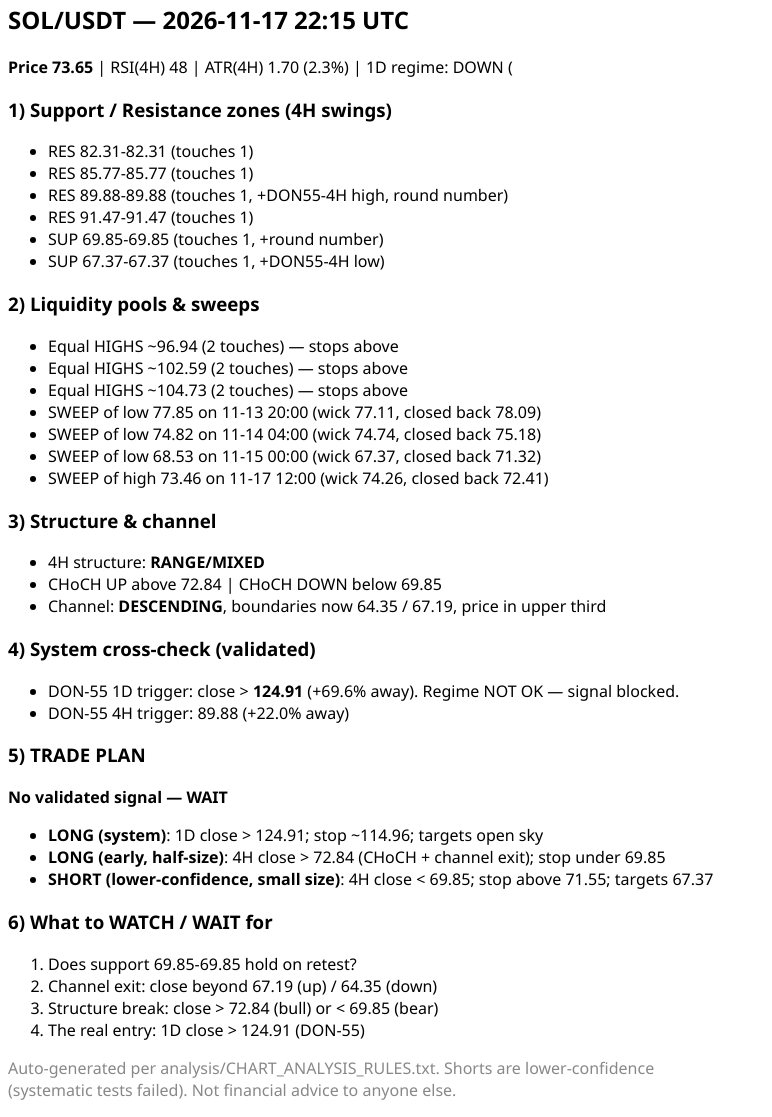
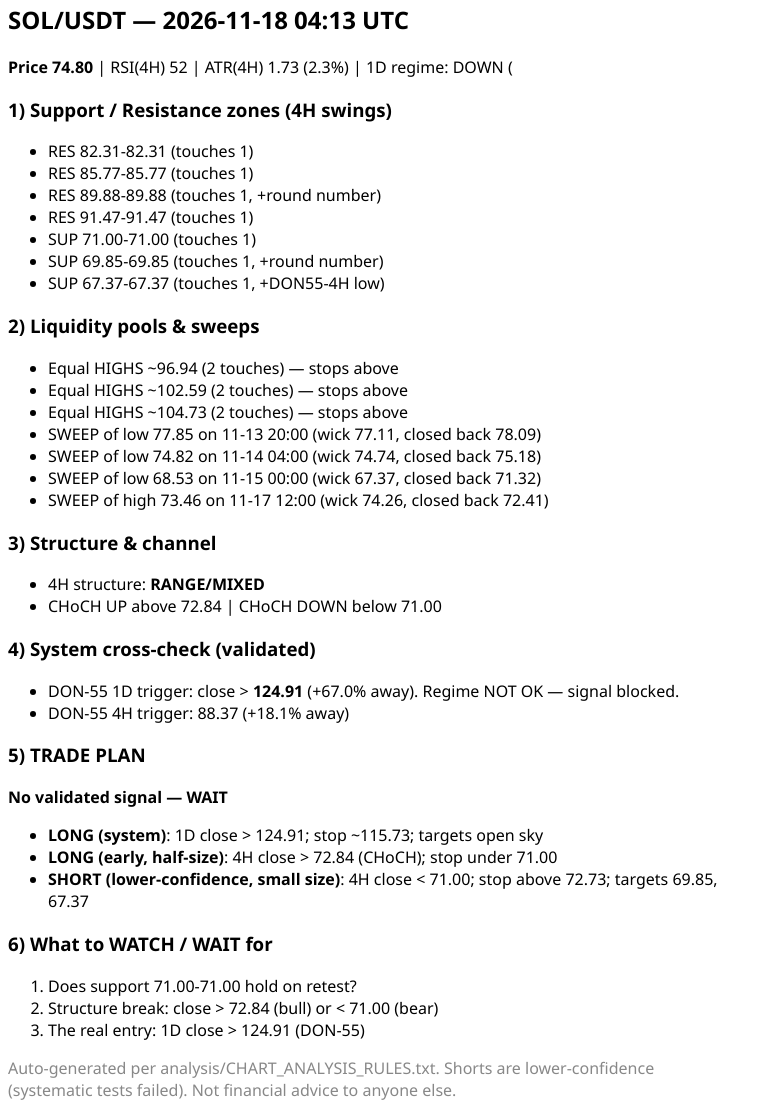
Before and after one commit to Bilalgpt/trade-analysis, a plain HTML site: page docs/analysis_v2.html in a window 1280 px wide. Shown: the part 5-1122 px from the top of the page, without its empty margins (0-772 px from the left). Drawn offline with Linux system fonts and the light colour scheme.

Commit message:
report: hourly analysis 2026-11-18 04:13 UTC

```diff
--- a/docs/analysis_v2.html
+++ b/docs/analysis_v2.html
@@ -1,10 +1,11 @@
-<html><body style='font-family:Segoe UI,Arial,sans-serif;max-width:720px'><h2>SOL/USDT — 2026-11-17 22:15 UTC</h2>
-<p><b>Price 73.65</b> | RSI(4H) 48 | ATR(4H) 1.70 (2.3%) | 1D regime: DOWN (<SMA200)</p>
+<html><body style='font-family:Segoe UI,Arial,sans-serif;max-width:720px'><h2>SOL/USDT — 2026-11-18 04:13 UTC</h2>
+<p><b>Price 74.80</b> | RSI(4H) 52 | ATR(4H) 1.73 (2.3%) | 1D regime: DOWN (<SMA200)</p>
 <h3>1) Support / Resistance zones (4H swings)</h3><ul>
 <li>RES 82.31-82.31 (touches 1)</li>
 <li>RES 85.77-85.77 (touches 1)</li>
-<li>RES 89.88-89.88 (touches 1, +DON55-4H high, round number)</li>
+<li>RES 89.88-89.88 (touches 1, +round number)</li>
 <li>RES 91.47-91.47 (touches 1)</li>
+<li>SUP 71.00-71.00 (touches 1)</li>
 <li>SUP 69.85-69.85 (touches 1, +round number)</li>
 <li>SUP 67.37-67.37 (touches 1, +DON55-4H low)</li>
 </ul>
@@ -18,22 +19,20 @@
 <li>SWEEP of high 73.46 on 11-17 12:00 (wick 74.26, closed back 72.41)</li>
 </ul>
 <h3>3) Structure & channel</h3><ul><li>4H structure: <b>RANGE/MIXED</b></li>
-<li>CHoCH UP above 72.84 | CHoCH DOWN below 69.85</li>
-<li>Channel: <b>DESCENDING</b>, boundaries now 64.35 / 67.19, price in upper third</li>
+<li>CHoCH UP above 72.84 | CHoCH DOWN below 71.00</li>
 </ul>
 <h3>4) System cross-check (validated)</h3><ul>
-<li>DON-55 1D trigger: close &gt; <b>124.91</b> (+69.6% away). Regime NOT OK — signal blocked.</li>
-<li>DON-55 4H trigger: 89.88 (+22.0% away)</li></ul>
+<li>DON-55 1D trigger: close &gt; <b>124.91</b> (+67.0% away). Regime NOT OK — signal blocked.</li>
+<li>DON-55 4H trigger: 88.37 (+18.1% away)</li></ul>
 <h3>5) TRADE PLAN</h3>
 <p><b>No validated signal — WAIT</b></p>
 <ul>
-<li><b>LONG (system)</b>: 1D close &gt; 124.91; stop ~114.96; targets open sky</li>
-<li><b>LONG (early, half-size)</b>: 4H close &gt; 72.84 (CHoCH + channel exit); stop under 69.85</li>
-<li><b>SHORT (lower-confidence, small size)</b>: 4H close &lt; 69.85; stop above 71.55; targets 67.37</li>
+<li><b>LONG (system)</b>: 1D close &gt; 124.91; stop ~115.73; targets open sky</li>
+<li><b>LONG (early, half-size)</b>: 4H close &gt; 72.84 (CHoCH); stop under 71.00</li>
+<li><b>SHORT (lower-confidence, small size)</b>: 4H close &lt; 71.00; stop above 72.73; targets 69.85, 67.37</li>
 </ul>
 <h3>6) What to WATCH / WAIT for</h3><ol>
-<li>Does support 69.85-69.85 hold on retest?</li>
-<li>Channel exit: close beyond 67.19 (up) / 64.35 (down)</li>
-<li>Structure break: close &gt; 72.84 (bull) or &lt; 69.85 (bear)</li>
+<li>Does support 71.00-71.00 hold on retest?</li>
+<li>Structure break: close &gt; 72.84 (bull) or &lt; 71.00 (bear)</li>
 <li>The real entry: 1D close &gt; 124.91 (DON-55)</li></ol>
 <p style='color:#888'>Auto-generated per analysis/CHART_ANALYSIS_RULES.txt. Shorts are lower-confidence (systematic tests failed). Not financial advice to anyone else.</p></body></html>
```
